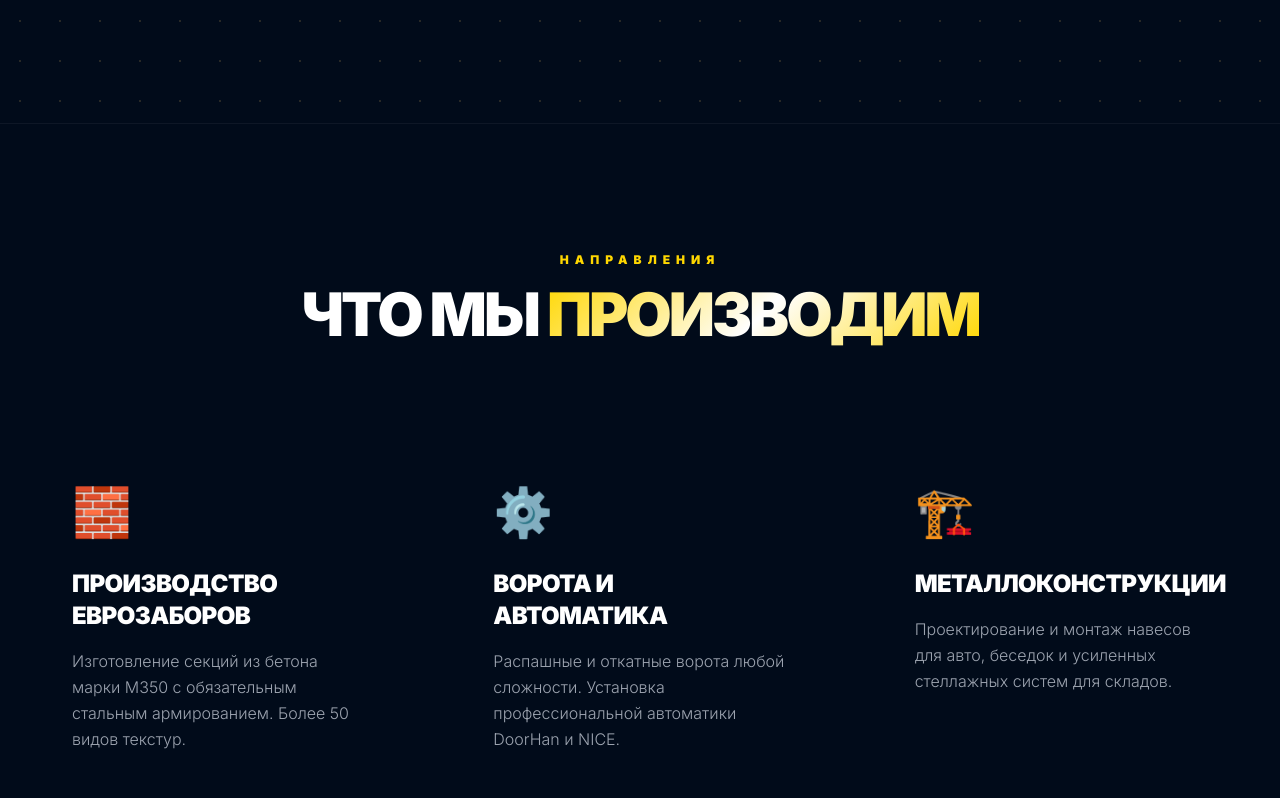
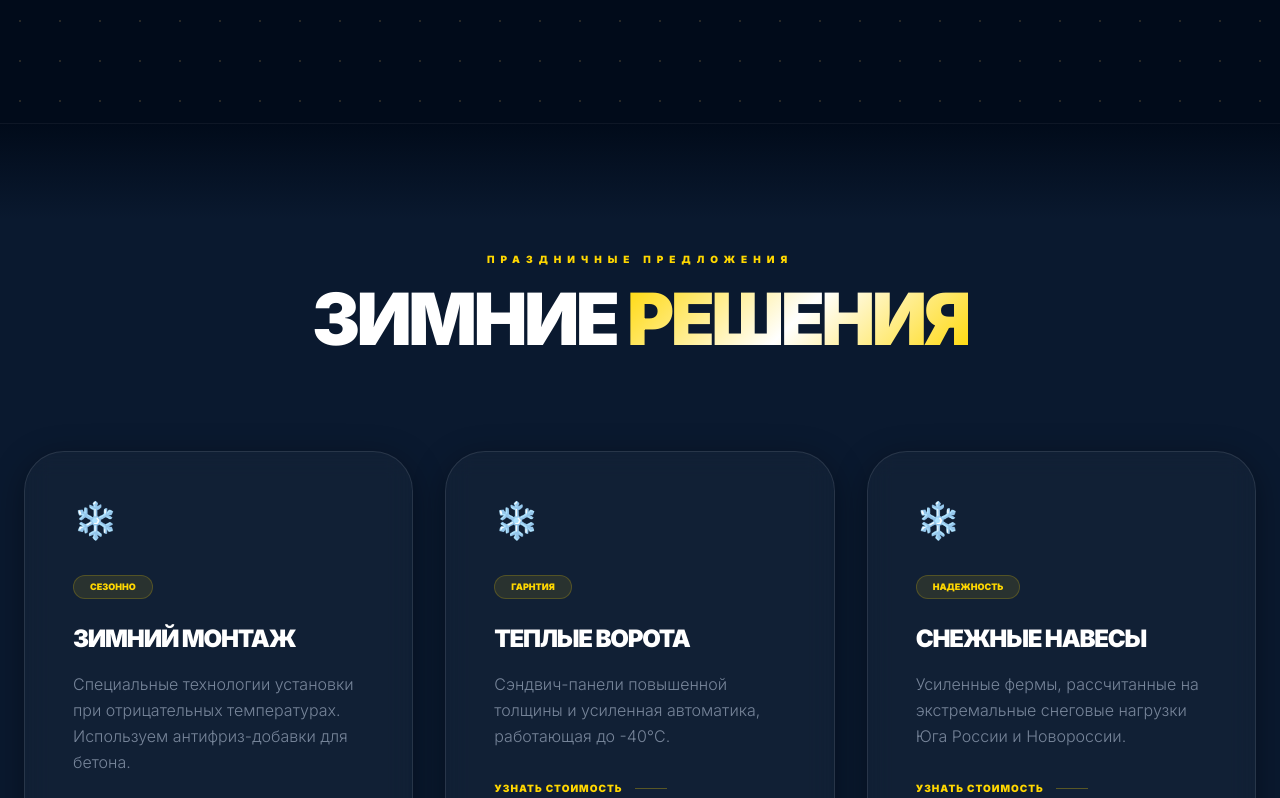
Before and after one commit to ksasha79/KovkaMaster, a React (Vite) app: page / in a window 1280 px wide. Shown: the part 1242-2040 px from the top of the page. Built offline with nearby package versions, Linux system fonts and the light colour scheme.

Commit message:
Update Services.tsx

```diff
--- a/components/Services.tsx
+++ b/components/Services.tsx
@@ -2,37 +2,53 @@ import React from 'react';
 
 const services = [
   {
-    title: "Производство Еврозаборов",
-    desc: "Изготовление секций из бетона марки М350 с обязательным стальным армированием. Более 50 видов текстур.",
-    icon: "🧱"
+    title: "Зимний Монтаж",
+    desc: "Специальные технологии установки при отрицательных температурах. Используем антифриз-добавки для бетона.",
+    id: "01",
+    tag: "СЕЗОННО"
   },
   {
-    title: "Ворота и Автоматика",
-    desc: "Распашные и откатные ворота любой сложности. Установка профессиональной автоматики DoorHan и NICE.",
-    icon: "⚙️"
+    title: "Теплые Ворота",
+    desc: "Сэндвич-панели повышенной толщины и усиленная автоматика, работающая до -40°C.",
+    id: "02",
+    tag: "ГАРНТИЯ"
   },
   {
-    title: "Металлоконструкции",
-    desc: "Проектирование и монтаж навесов для авто, беседок и усиленных стеллажных систем для складов.",
-    icon: "🏗️"
+    title: "Снежные Навесы",
+    desc: "Усиленные фермы, рассчитанные на экстремальные снеговые нагрузки Юга России и Новороссии.",
+    id: "03",
+    tag: "НАДЕЖНОСТЬ"
   }
 ];
 
 const Services: React.FC = () => {
   return (
-    <section id="services" className="py-32 px-6 bg-brand-dark">
-      <div className="max-w-7xl mx-auto">
-        <div className="text-center mb-24">
-          <h2 className="text-xs font-black text-brand-gold uppercase tracking-[0.5em] mb-4">Направления</h2>
-          <h3 className="text-4xl md:text-6xl font-black uppercase tracking-tighter">Что мы <span className="text-gold">производим</span></h3>
+    <section id="services" className="py-32 px-6 bg-winter-blue relative overflow-hidden">
+      <div className="absolute top-0 left-0 w-full h-24 bg-gradient-to-b from-winter-dark to-transparent"></div>
+
+      <div className="max-w-7xl mx-auto relative z-10">
+        <div className="mb-24 text-center">
+          <span className="text-brand-gold font-black uppercase tracking-[0.6em] text-[10px] mb-4 block">Праздничные предложения</span>
+          <h2 className="text-5xl md:text-7xl font-black uppercase tracking-tighter leading-none">
+            ЗИМНИЕ <span className="text-gold">РЕШЕНИЯ</span>
+          </h2>
         </div>
 
-        <div className="grid md:grid-cols-3 gap-8">
+        <div className="grid lg:grid-cols-3 gap-8">
           {services.map((s, i) => (
-            <div key={i} className="glass-card p-12 rounded-2xl">
-              <div className="text-5xl mb-8">{s.icon}</div>
-              <h4 className="text-2xl font-black uppercase mb-4 tracking-tight">{s.title}</h4>
-              <p className="text-gray-400 leading-relaxed font-light">{s.desc}</p>
+            <div key={i} className="winter-glass p-12 rounded-[2.5rem] group hover:border-brand-gold/50 transition-all duration-500">
+               <div className="text-brand-gold text-4xl mb-8 group-hover:animate-bounce">❄️</div>
+               <div className="inline-block px-4 py-1 rounded-full bg-brand-gold/10 text-brand-gold text-[9px] font-black mb-6 border border-brand-gold/20">
+                  {s.tag}
+                </div>
+                <h3 className="text-2xl font-black uppercase mb-4 tracking-tighter">{s.title}</h3>
+                <p className="text-blue-100/50 leading-relaxed font-light text-base mb-8">
+                  {s.desc}
+                </p>
+                <a href="#contact" className="text-brand-gold font-black text-[10px] uppercase tracking-widest flex items-center gap-3">
+                   Узнать стоимость
+                   <span className="w-8 h-[1px] bg-brand-gold/30"></span>
+                </a>
             </div>
           ))}
         </div>
```
